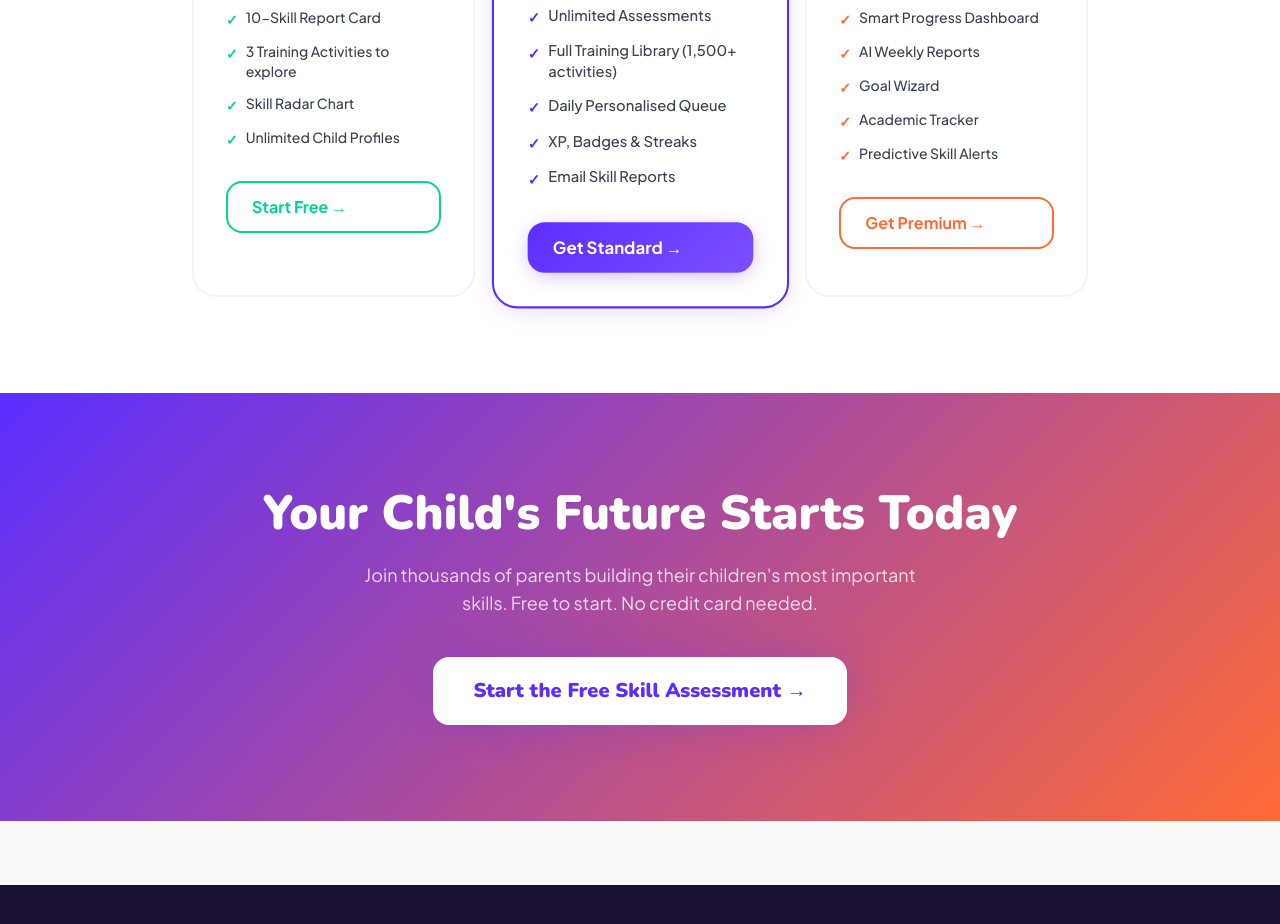
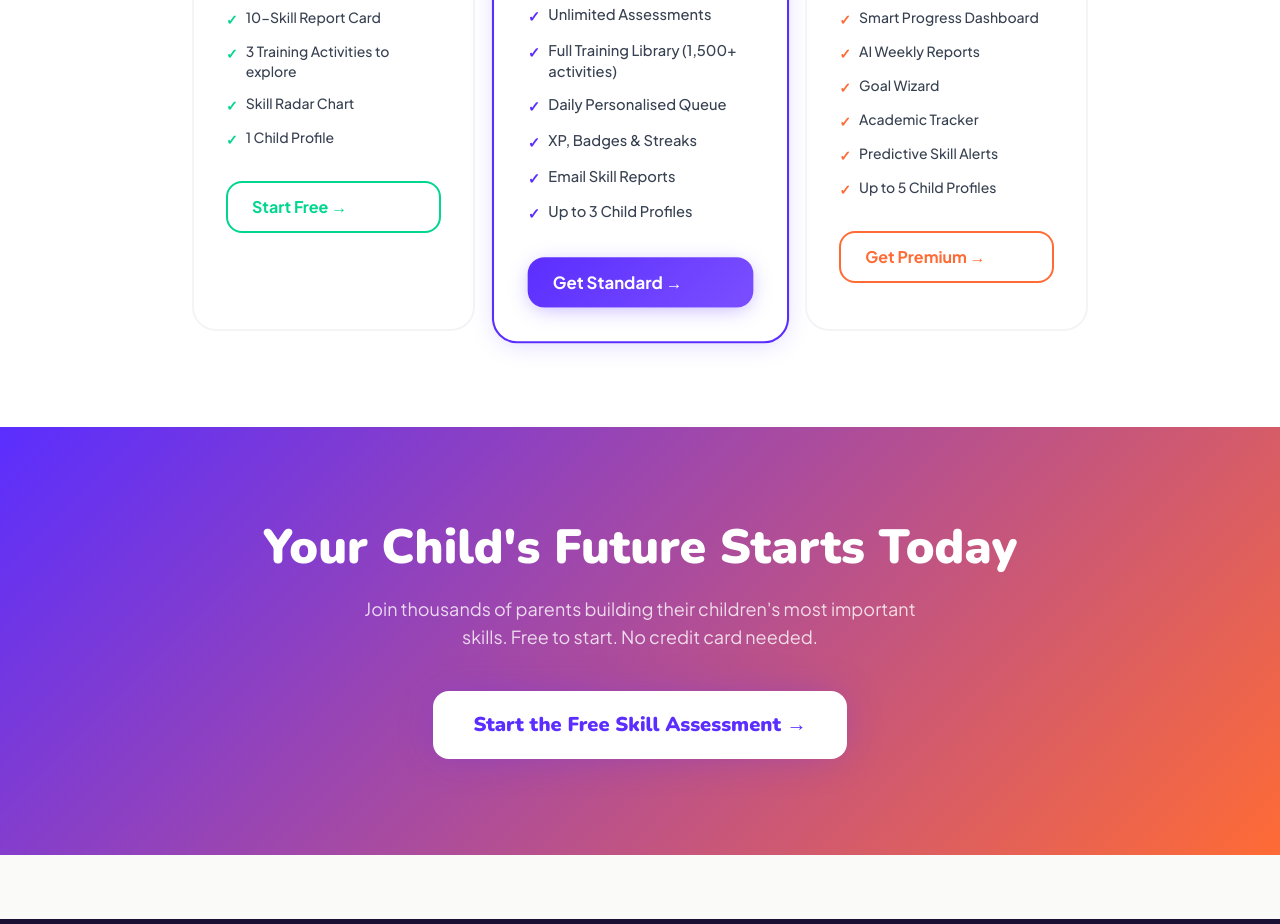
Before and after one commit to lakshmiprabu02/skillozen, a Next.js app: page / in a window 1280 px wide. Shown: the part 4760-5684 px from the top of the page. Built offline with nearby package versions, Linux system fonts and the light colour scheme.

Commit message:
feat: update pricing with child profile limits

```diff
--- a/app/page.tsx
+++ b/app/page.tsx
@@ -54,7 +54,7 @@ const PRICING = [
       '10-Skill Report Card',
       '3 Training Activities to explore',
       'Skill Radar Chart',
-      'Unlimited Child Profiles',
+      '1 Child Profile',
     ],
     cta: 'Start Free →',
     highlight: false,
@@ -71,6 +71,7 @@ const PRICING = [
       'Daily Personalised Queue',
       'XP, Badges & Streaks',
       'Email Skill Reports',
+      'Up to 3 Child Profiles',
     ],
     cta: 'Get Standard →',
     highlight: true,
@@ -87,13 +88,12 @@ const PRICING = [
       'Goal Wizard',
       'Academic Tracker',
       'Predictive Skill Alerts',
+      'Up to 5 Child Profiles',
     ],
     cta: 'Get Premium →',
     highlight: false,
   },
 ]
-
-
 const TESTIMONIALS = [
   { quote: 'My daughter used to freeze up during group discussions. After 3 months on Skillozen, she\'s the one leading them!', name: 'Priya M.', role: 'Parent of 11-year-old', emoji: '👩' },
   { quote: 'The assessment was a revelation — we had no idea our son scored so high in creativity but struggled with digital literacy.', name: 'Rahul K.', role: 'Parent of 14-year-old', emoji: '👨' },
```
